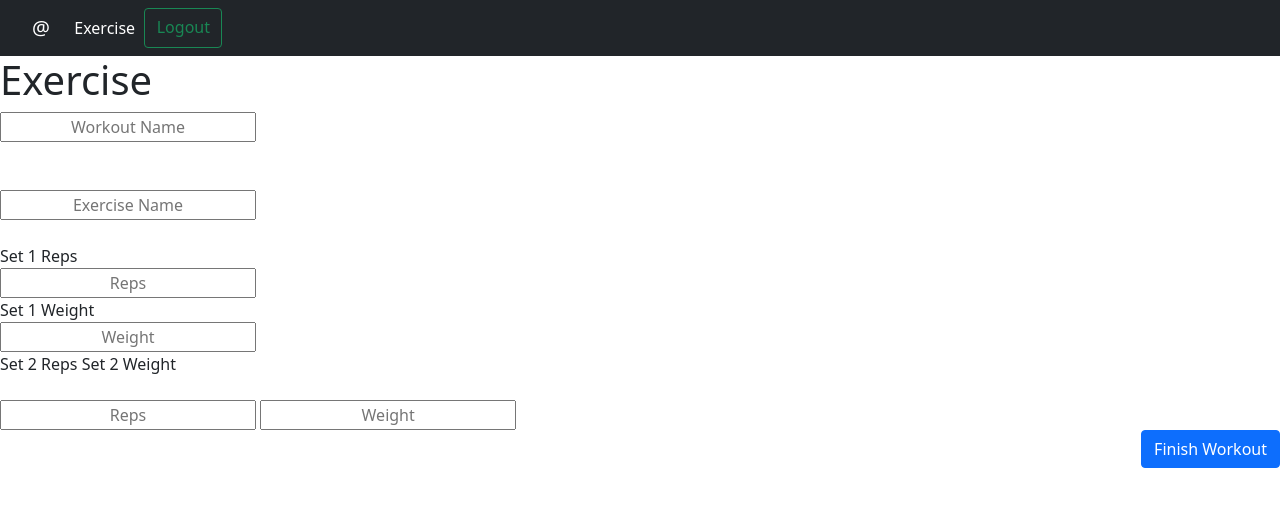
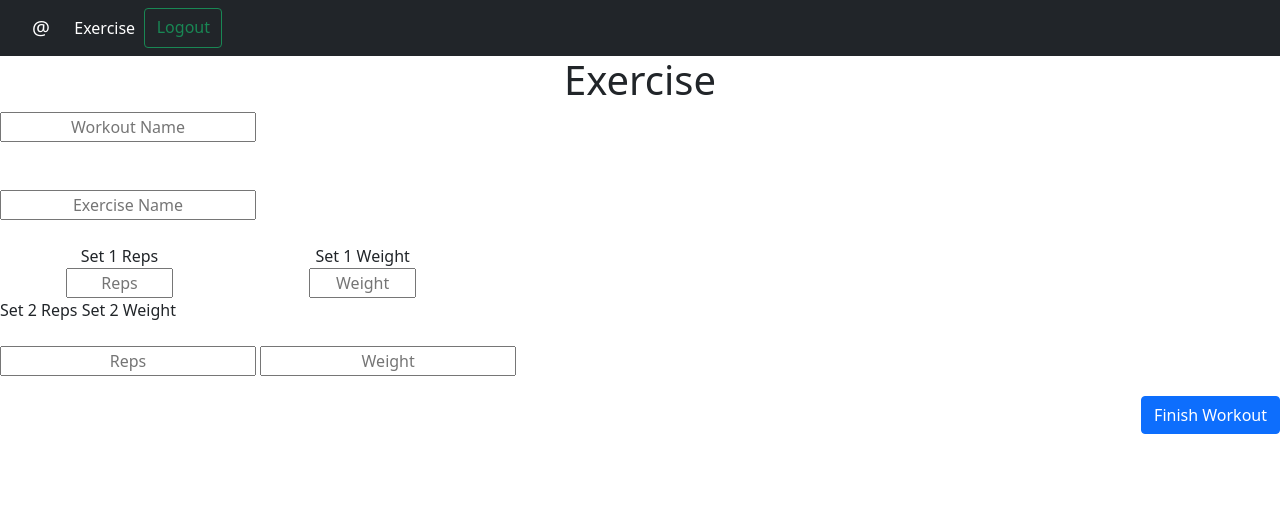
Before and after one commit to jakebakken/gym, a Flask app: template flask_dir/templates/exercise.html in a window 1280 px wide. Shown: the top 507 px of the page. Run offline with Flask 3, Linux system fonts and the light colour scheme; the template is opened without the code that fills it, so the values that code supplies are empty.

Commit message:
more styling moved from exercise.html head to base.html head

```diff
--- a/flask_dir/templates/base.html
+++ b/flask_dir/templates/base.html
@@ -30,7 +30,19 @@
             margin-top: 4em;
             display: relative;
         }
+        #finish-workout-button {
+            margin-top: 40px;
+            margin-top: 20px;
+            margin-bottom: 20px;
+        }
         .nav-link {
+            margin-right: auto;
+            margin-left: auto;
+        }
+        .exercise-div {
+            display: inline-block;
+            max-width: 45%;
+            text-align: center;
             margin-right: auto;
             margin-left: auto;
         }
--- a/flask_dir/templates/exercise.html
+++ b/flask_dir/templates/exercise.html
@@ -1,13 +1,6 @@
 {% extends 'base.html' %}
 <head>
     <style type="text/css">
-        .btn {
-            margin-top: 20px;
-            margin-bottom: 20px;
-        }
-        #finish-workout-button {
-            margin-top: 40px;
-        }
         #set-rep-div {
             display: flex;
             justify-content: space-evenly;
@@ -16,23 +9,12 @@
             display: inline-block;
             justify-content: space-evenly;
         }
-        .inline-div {
-            display: inline-block;
-            max-width: 45%;
-            text-align: center;
-            margin-right: auto;
-            margin-left: auto;
-        }
-        h1 {
-            text-align: center;
-            padding-bottom: 20px;
-        }
     </style>
     {% block title %}Exercise{% endblock %}
 </head>
 <body>
     {% block content %}
-    <h1>Exercise</h1>
+    <h1 align="center">Exercise</h1>
     <form method="POST">
         <div>
             <input
@@ -56,7 +38,7 @@
             </div>
             <br/>
             <div id="set-rep-div">
-                <div class="inline-div">
+                <div class="exercise-div">
                     <div>
                         <label for="set1-reps">Set 1 Reps</label>
                     </div>
@@ -68,7 +50,7 @@
                         placeholder="Reps"
                     >
                 </div>
-                 <div class="inline-div">
+                 <div class="exercise-div">
                      <div>
                         <label for="set1-weight">Set 1 Weight</label>
                      </div>
```
